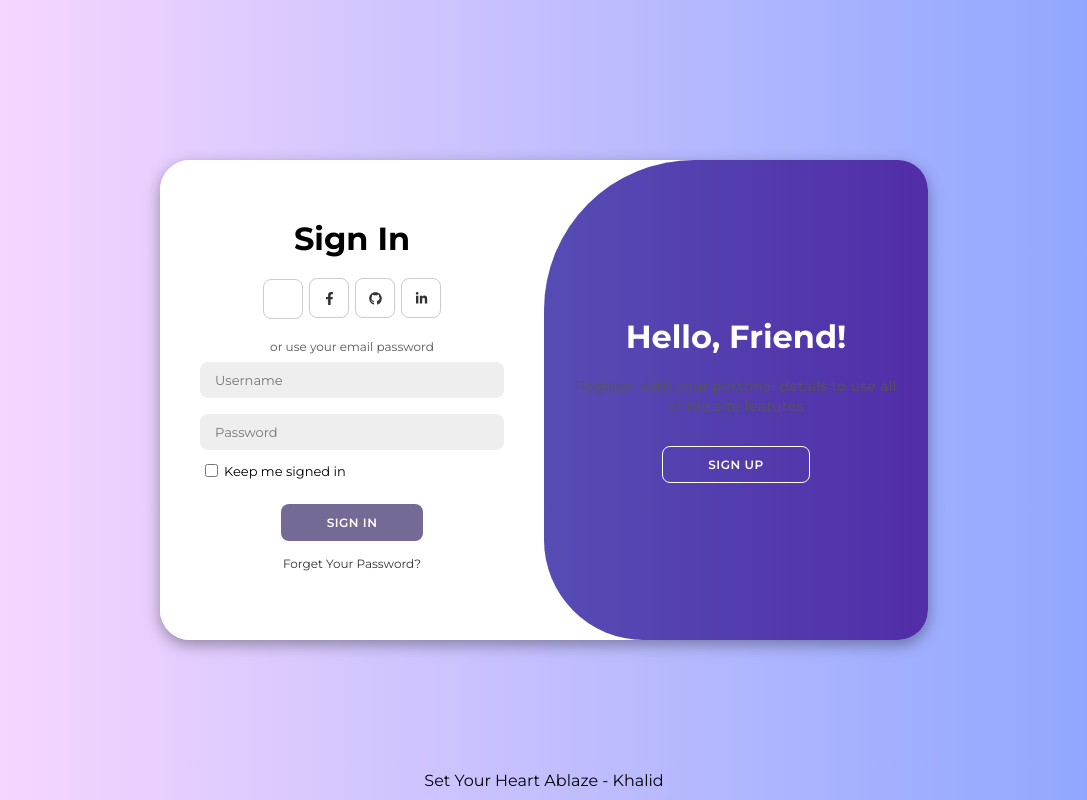
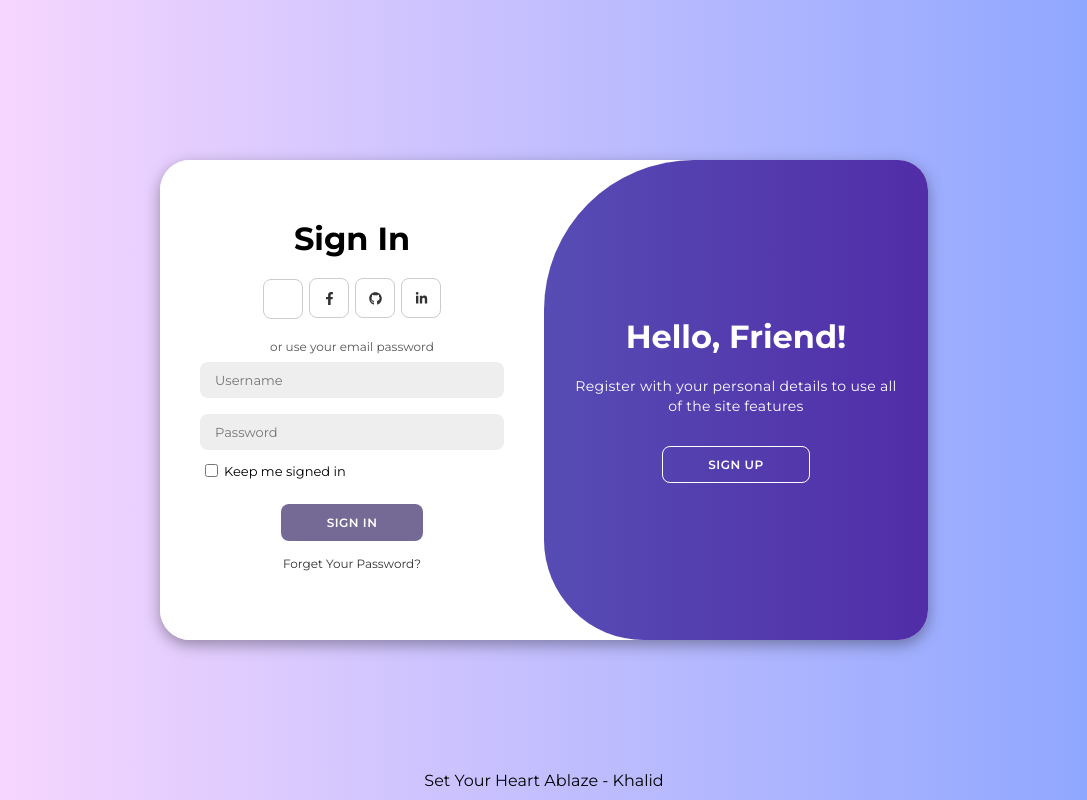
Before and after one commit to khalidfelixarts/btsocial-client, a React (Create React App) app: page / in a window 1280 px wide. Shown: the whole page, without its empty margins (96-1183 px from the left). Built offline with nearby package versions, Linux system fonts and the light colour scheme; no server answers; some icons are missing.

Commit message:
Fixed CSS Conflict in auth tab

```diff
--- a/src/pages/auth/auth-tabs/AuthTabs.jsx
+++ b/src/pages/auth/auth-tabs/AuthTabs.jsx
@@ -38,7 +38,9 @@ const AuthTabs = () => {
               }`}
             >
               <h1>Welcome Back!</h1>
-              <p>Enter your personal details to use all of the site features</p>
+              <p className="auth__p">
+                Enter your personal details to use all of the site features
+              </p>
               <button
                 className="auth__button hidden"
                 onClick={() => {
@@ -58,7 +60,7 @@ const AuthTabs = () => {
               }`}
             >
               <h1>Hello, Friend!</h1>
-              <p>
+              <p className="auth__p">
                 Register with your personal details to use all of the site
                 features
               </p>
--- a/src/pages/auth/auth.scss
+++ b/src/pages/auth/auth.scss
@@ -239,3 +239,7 @@
     transform: translateX(200%);
   }
 }
+
+.auth__p {
+  color: white;
+}
```
